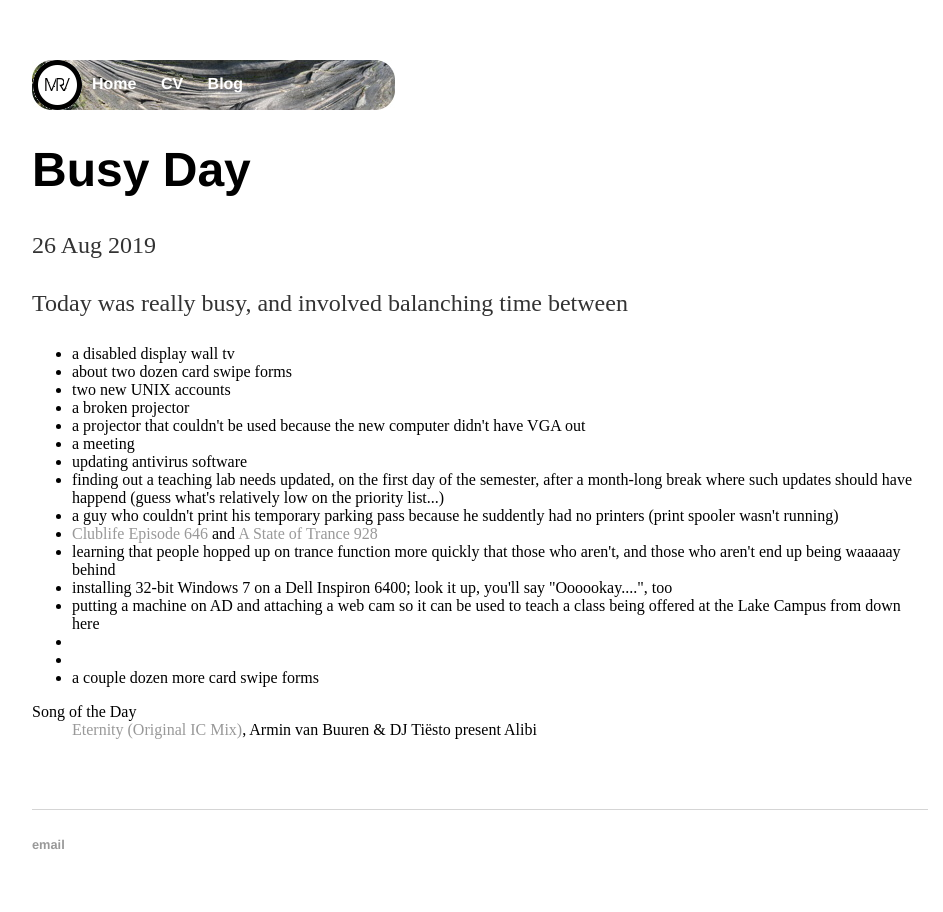
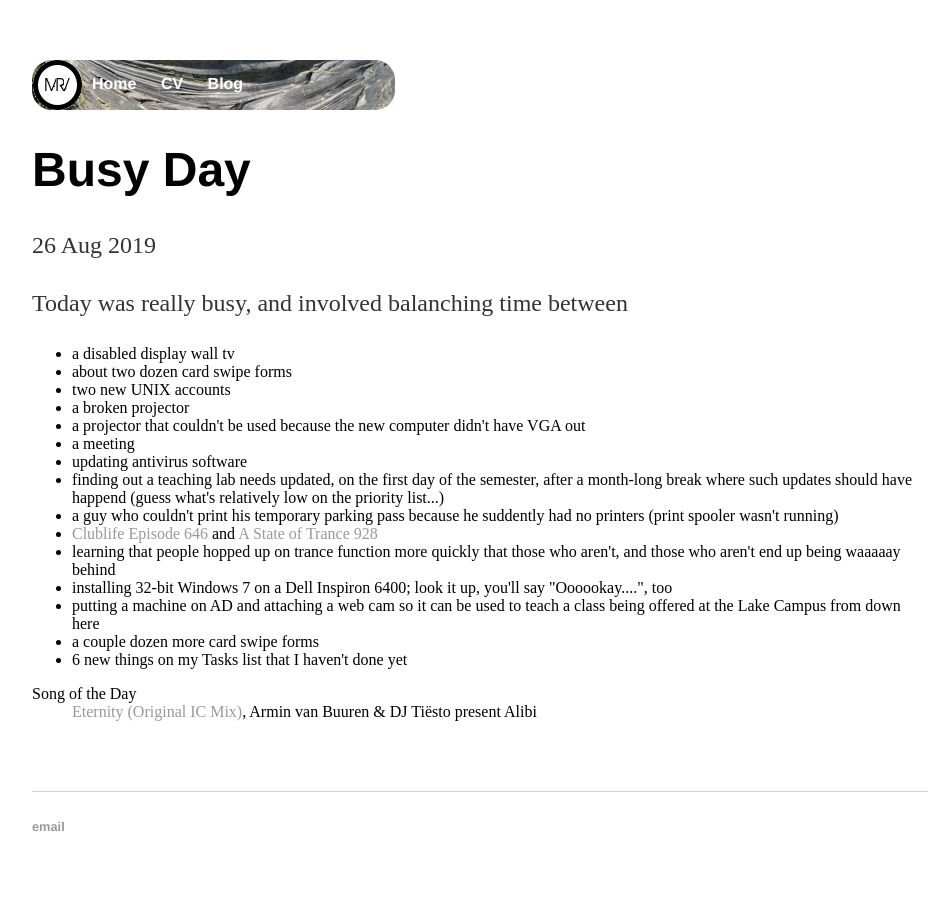
Before and after one commit to mrvanhorn/mrvanhorn.github.io, a Jekyll site: the page built from _posts/2019-08-26-busy-day.md, in a window 1280 px wide. Shown: the whole page, without its empty margins (160-1103 px from the left). Built offline with Jekyll 4.4.1, drawn with Linux system fonts in a browser that asks for light colours; comment, search, counter and statistics services are not loaded.

Commit message:
blog post final draft for real

```diff
--- a/_posts/2019-08-26-busy-day.md
+++ b/_posts/2019-08-26-busy-day.md
@@ -20,9 +20,8 @@ date: 2019-08-26
 <li>learning that people hopped up on trance function more quickly that those who aren't, and those who aren't end up being waaaaay behind</li>
 <li>installing 32-bit Windows 7 on a Dell Inspiron 6400; look it up, you'll say "Oooookay....", too</li>
 <li>putting a machine on AD and attaching a web cam so it can be used to teach a class being offered at the Lake Campus from down here</li>
-<li></li>
-<li></li>
 <li>a couple dozen more card swipe forms</li>
+<li>6 new things on my Tasks list that I haven't done yet</li>
 </ul>
 
 <dl>
```
